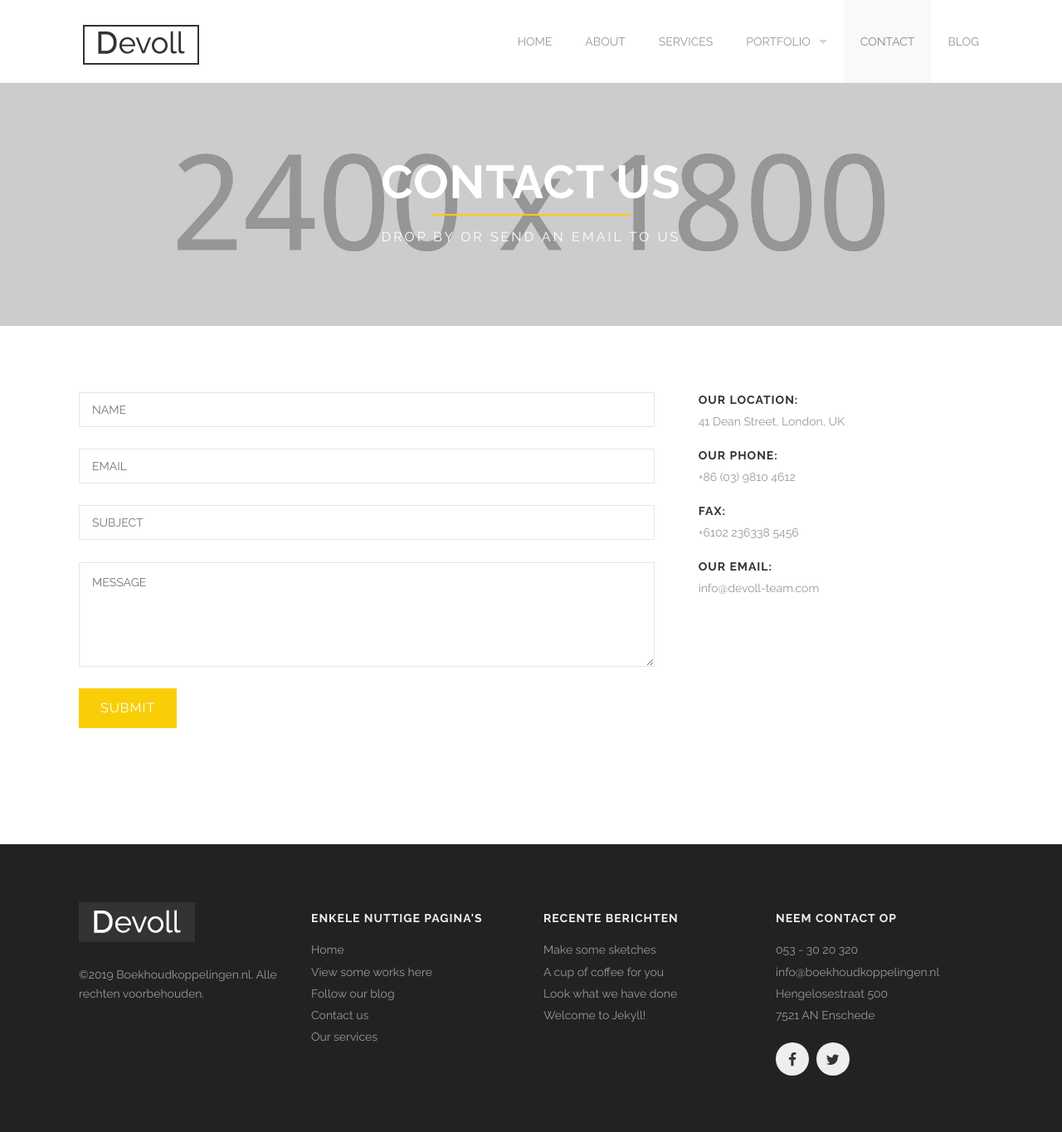
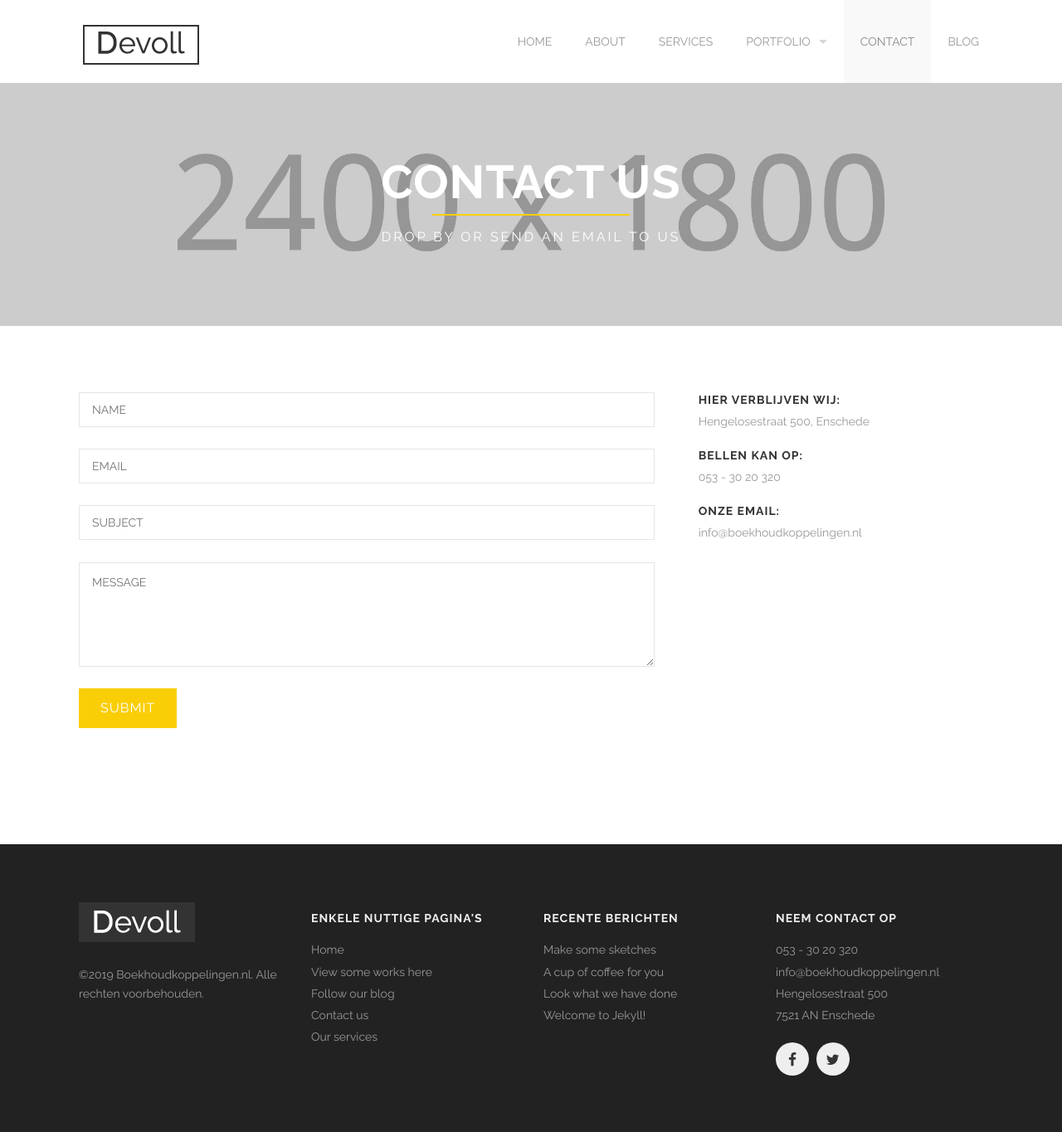
Before and after one commit to Combidesk/combidesk.github.io, a Jekyll site: the page built from contact.html, in a window 1280 px wide. Shown: the whole page at 83% size. Built offline with Jekyll 4.4.1, drawn with Linux system fonts in a browser that asks for light colours.

Commit message:
contact info++

```diff
--- a/contact.html
+++ b/contact.html
@@ -38,14 +38,12 @@ section_id: contact
       </div>
       <div class='medium-4 columns'>
         <div class='contact-details'>
-          <h4>Our location:</h4>
-          <p>41 Dean Street, London, UK</p>
-          <h4>Our Phone:</h4>
-          <p>+86 (03) 9810 4612</p>
-          <h4>Fax:</h4>
-          <p>+6102 236338 5456</p>
-          <h4>Our Email:</h4>
-          <p>info@devoll-team.com</p>
+          <h4>Hier verblijven wij:</h4>
+          <p>Hengelosestraat 500, Enschede</p>
+          <h4>Bellen kan op:</h4>
+          <p>053 - 30 20 320</p>
+          <h4>Onze Email:</h4>
+          <p>info@boekhoudkoppelingen.nl</p>
         </div>
       </div>
     </div>
```
